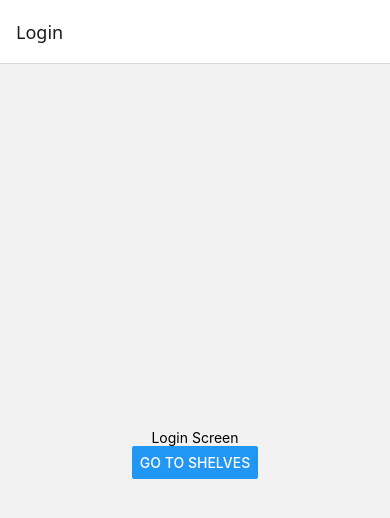
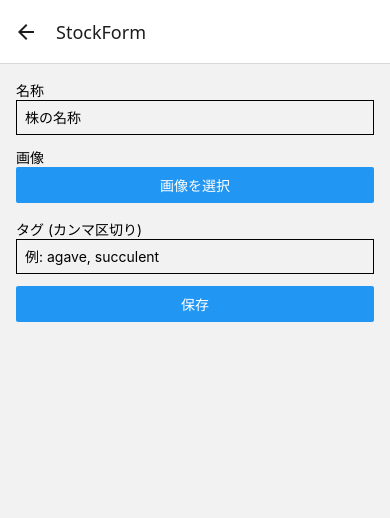
Before and after one commit to aster-mi/agrow-app, a React Native app: screen /StockForm in a window 390 px wide. Shown: the top 518 px of the page. Built offline with nearby package versions, Linux system fonts and the light colour scheme.

Commit message:
feat: add stock form and sharing logic

```diff
--- a/App.tsx
+++ b/App.tsx
@@ -5,6 +5,7 @@ import { createNativeStackNavigator } from '@react-navigation/native-stack';
 import Login from './screens/Login';
 import Shelves from './screens/Shelves';
 import Stocks from './screens/Stocks';
+import StockForm from './screens/StockForm';
 import { RootStackParamList } from './types';
 
 const Stack = createNativeStackNavigator<RootStackParamList>();
@@ -17,6 +18,7 @@ export default function App() {
         <Stack.Screen name="Login" component={Login} />
         <Stack.Screen name="Shelves" component={Shelves} />
         <Stack.Screen name="Stocks" component={Stocks} />
+        <Stack.Screen name="StockForm" component={StockForm} />
       </Stack.Navigator>
     </NavigationContainer>
   );
--- a/package.json
+++ b/package.json
@@ -15,6 +15,7 @@
     "@react-navigation/native-stack": "^7.3.25",
     "expo": "~53.0.20",
     "expo-status-bar": "~2.2.3",
+    "expo-image-picker": "~15.0.6",
     "react": "19.0.0",
     "react-native": "0.79.5",
     "react-native-safe-area-context": "^5.6.0",
--- /dev/null
+++ b/screens/StockForm.tsx
@@ -0,0 +1,52 @@
+import React, { useState } from 'react';
+import { View, Text, TextInput, Button, Image, Alert } from 'react-native';
+import * as ImagePicker from 'expo-image-picker';
+import type { NativeStackScreenProps } from '@react-navigation/native-stack';
+import { RootStackParamList, Stock } from '../types';
+
+export default function StockForm({ route, navigation }: NativeStackScreenProps<RootStackParamList, 'StockForm'>) {
+  const editingStock: Stock | undefined = route.params?.stock;
+  const [name, setName] = useState(editingStock?.name ?? '');
+  const [imageUri, setImageUri] = useState(editingStock?.image ?? '');
+  const [tags, setTags] = useState(editingStock ? editingStock.tags.join(',') : '');
+
+  const pickImage = async () => {
+    const result = await ImagePicker.launchImageLibraryAsync({ mediaTypes: ImagePicker.MediaTypeOptions.Images });
+    if (!result.canceled) {
+      setImageUri(result.assets[0].uri);
+    }
+  };
+
+  const handleSubmit = () => {
+    if (!name.trim() || !imageUri || !tags.trim()) {
+      Alert.alert('すべての項目を入力してください');
+      return;
+    }
+    // Placeholder submit logic
+    const stock: Stock = {
+      id: editingStock?.id ?? 'temp-id',
+      name,
+      image: imageUri,
+      tags: tags.split(',').map(t => t.trim()).filter(Boolean),
+      isPublic: editingStock?.isPublic ?? true,
+    };
+    console.log('Submitted stock', stock);
+    navigation.goBack();
+  };
+
+  return (
+    <View style={{ flex: 1, padding: 16 }}>
+      <Text>名称</Text>
+      <TextInput value={name} onChangeText={setName} placeholder="株の名称" style={{ borderWidth: 1, marginBottom: 12, padding: 8 }} />
+
+      <Text>画像</Text>
+      {imageUri ? <Image source={{ uri: imageUri }} style={{ width: 200, height: 200, marginBottom: 12 }} /> : null}
+      <Button title="画像を選択" onPress={pickImage} />
+
+      <Text style={{ marginTop: 16 }}>タグ (カンマ区切り)</Text>
+      <TextInput value={tags} onChangeText={setTags} placeholder="例: agave, succulent" style={{ borderWidth: 1, marginBottom: 12, padding: 8 }} />
+
+      <Button title="保存" onPress={handleSubmit} />
+    </View>
+  );
+}
--- a/screens/Stocks.tsx
+++ b/screens/Stocks.tsx
@@ -1,10 +1,30 @@
 import React from 'react';
-import { View, Text } from 'react-native';
+import { View, Text, Button, Share } from 'react-native';
+import type { NativeStackScreenProps } from '@react-navigation/native-stack';
+import { RootStackParamList, Stock } from '../types';
 
-export default function Stocks() {
+const sampleStock: Stock = {
+  id: '1',
+  name: 'サンプル株',
+  image: 'https://placehold.co/600x400',
+  tags: ['agave'],
+  isPublic: false,
+};
+
+export default function Stocks({ navigation }: NativeStackScreenProps<RootStackParamList, 'Stocks'>) {
+  const shareStock = async (stock: Stock) => {
+    if (stock.isPublic) {
+      await Share.share({ message: `Check my stock ${stock.name}: https://example.com/stocks/${stock.id}`, url: stock.image });
+    } else {
+      await Share.share({ url: stock.image });
+    }
+  };
+
   return (
-    <View style={{ flex: 1, alignItems: 'center', justifyContent: 'center' }}>
+    <View style={{ flex: 1, alignItems: 'center', justifyContent: 'center', gap: 8 }}>
       <Text>Stocks Screen</Text>
+      <Button title="株を追加" onPress={() => navigation.navigate('StockForm')} />
+      <Button title="共有" onPress={() => shareStock(sampleStock)} />
     </View>
   );
 }
```
Also changed, not shown: types.ts (+9 -0 lines), 2 other files (tests, documents, lock files or other folders).
